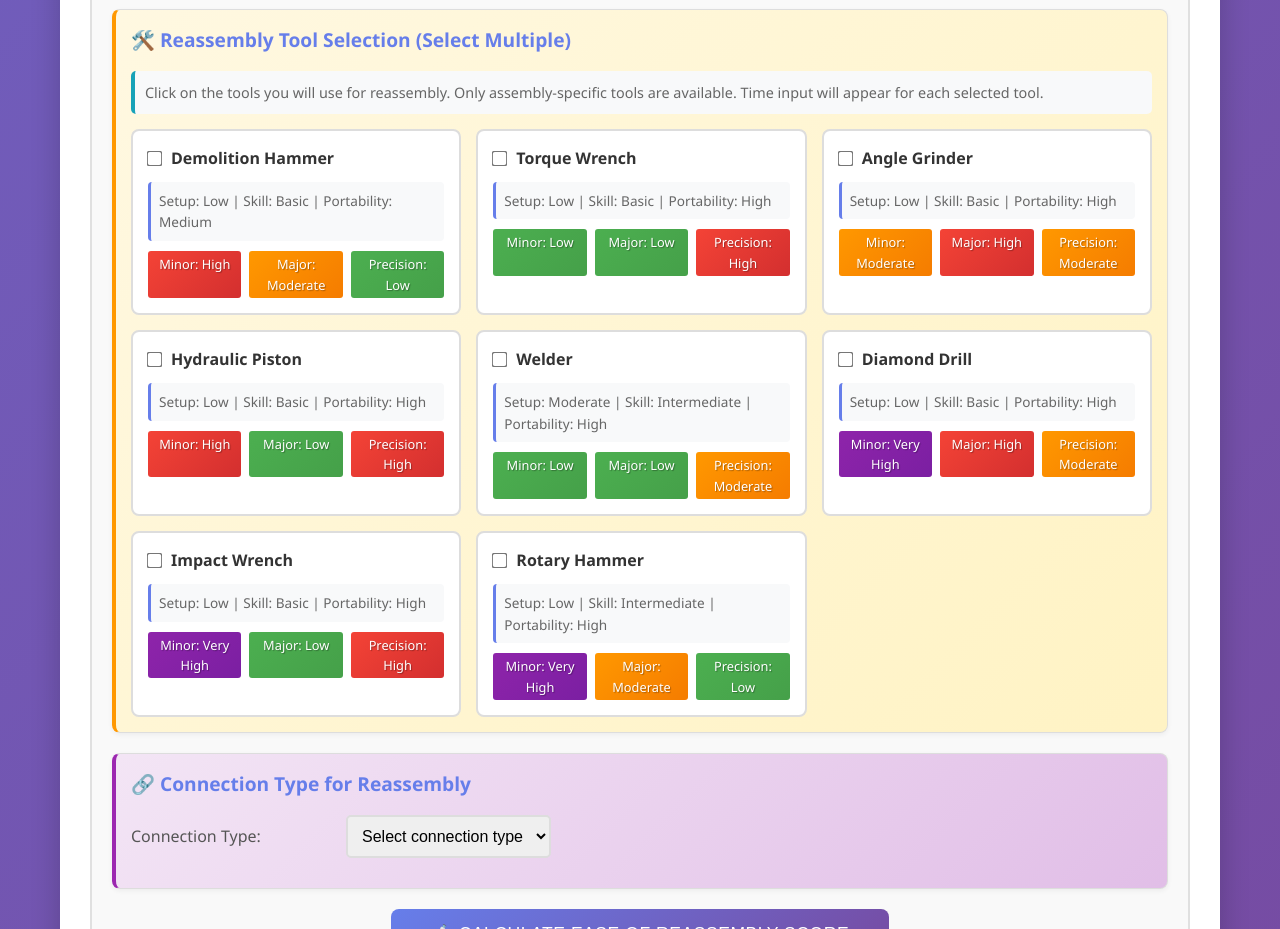
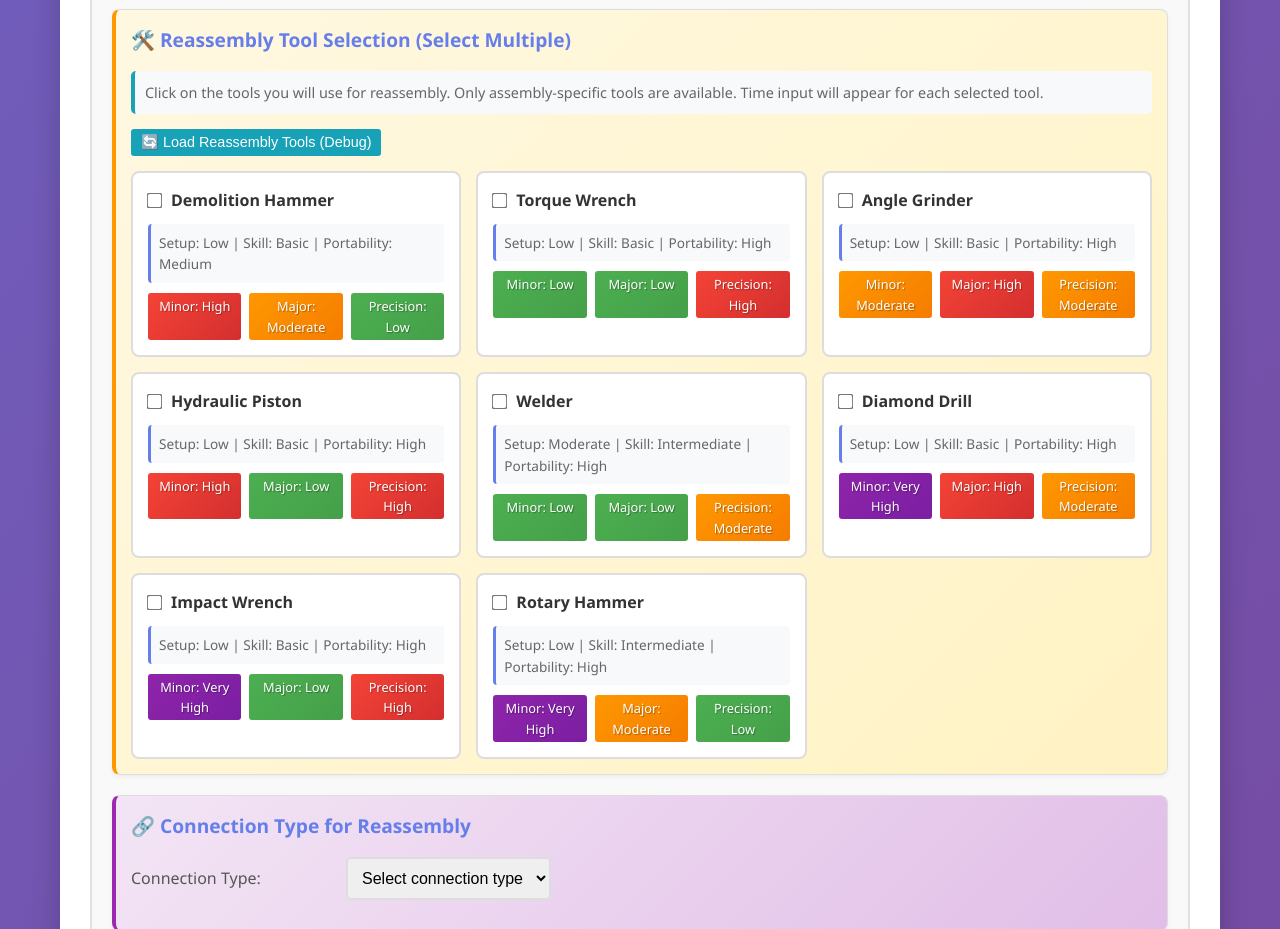
Before and after one commit to charliefrigeri/Reusability-Index-, a plain HTML site: page index.html in a window 1280 px wide. Shown: the part 4640-5569 px from the top of the page. Drawn offline with Linux system fonts and the light colour scheme.

Commit message:
Update index.html

```diff
--- a/index.html
+++ b/index.html
@@ -297,9 +297,19 @@
                             <h4>🛠️ Reassembly Tool Selection (Select Multiple)</h4>
                             <p class="tool-instruction">Click on the tools you will use for reassembly. Only assembly-specific tools are available. Time input will appear for each selected tool.</p>
 
+                            <!-- Debug button for testing -->
+                            <div style="margin-bottom: 10px;">
+                                <button type="button" onclick="forceInitializeReassemblyTools()" style="background: #17a2b8; color: white; border: none; padding: 5px 10px; border-radius: 3px; font-size: 0.9em;">
+                                    🔄 Load Reassembly Tools (Debug)
+                                </button>
+                            </div>
+
                             <!-- Reassembly tool grid will be populated by JavaScript -->
                             <div class="tool-grid" id="reassemblyToolSelectionGrid">
                                 <!-- Reassembly tools will be dynamically generated here -->
+                                <div style="padding: 20px; text-align: center; color: #666; font-style: italic;">
+                                    Loading reassembly tools...
+                                </div>
                             </div>
                         </div>
 
```
